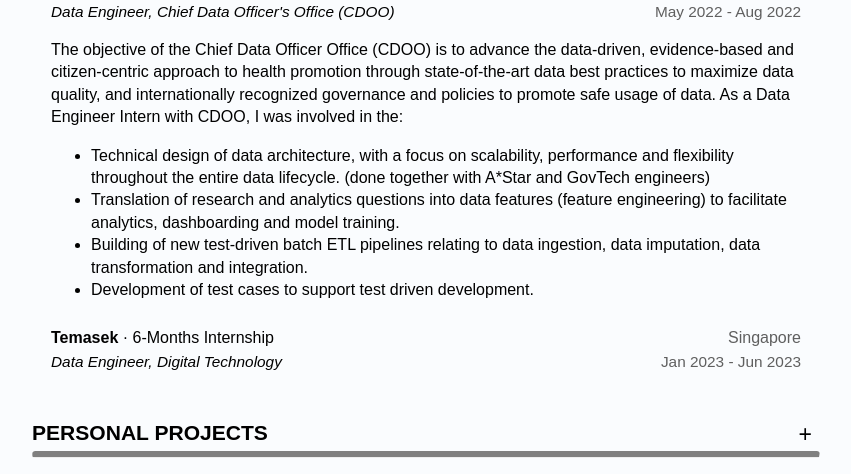
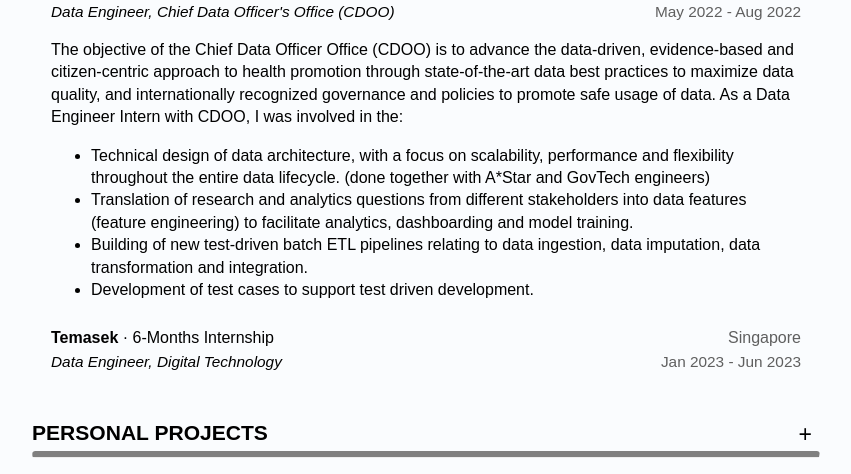
Before and after one commit to shivnarayanan/personal-website, a Flask app: page /experience in a window 1280 px wide. Shown: the part 211-685 px from the top of the page, without its empty margins (214-1065 px from the left). Run offline with Flask 2, Linux system fonts and the light colour scheme.

Commit message:
Update experience.html

```diff
--- a/templates/experience.html
+++ b/templates/experience.html
@@ -24,7 +24,7 @@
                 </p>
                 <ul>
                     <li>Technical design of data architecture, with a focus on scalability, performance and flexibility throughout the entire data lifecycle. (done together with A*Star and GovTech engineers)</li>
-                    <li>Translation of research and analytics questions into data features (feature engineering) to facilitate analytics, dashboarding and model training.</li>
+                    <li>Translation of research and analytics questions from different stakeholders into data features (feature engineering) to facilitate analytics, dashboarding and model training.</li>
                     <li>Building of new test-driven batch ETL pipelines relating to data ingestion, data imputation, data transformation and integration.</li>
                     <li>Development of test cases to support test driven development.</li>
                 </ul>
```
